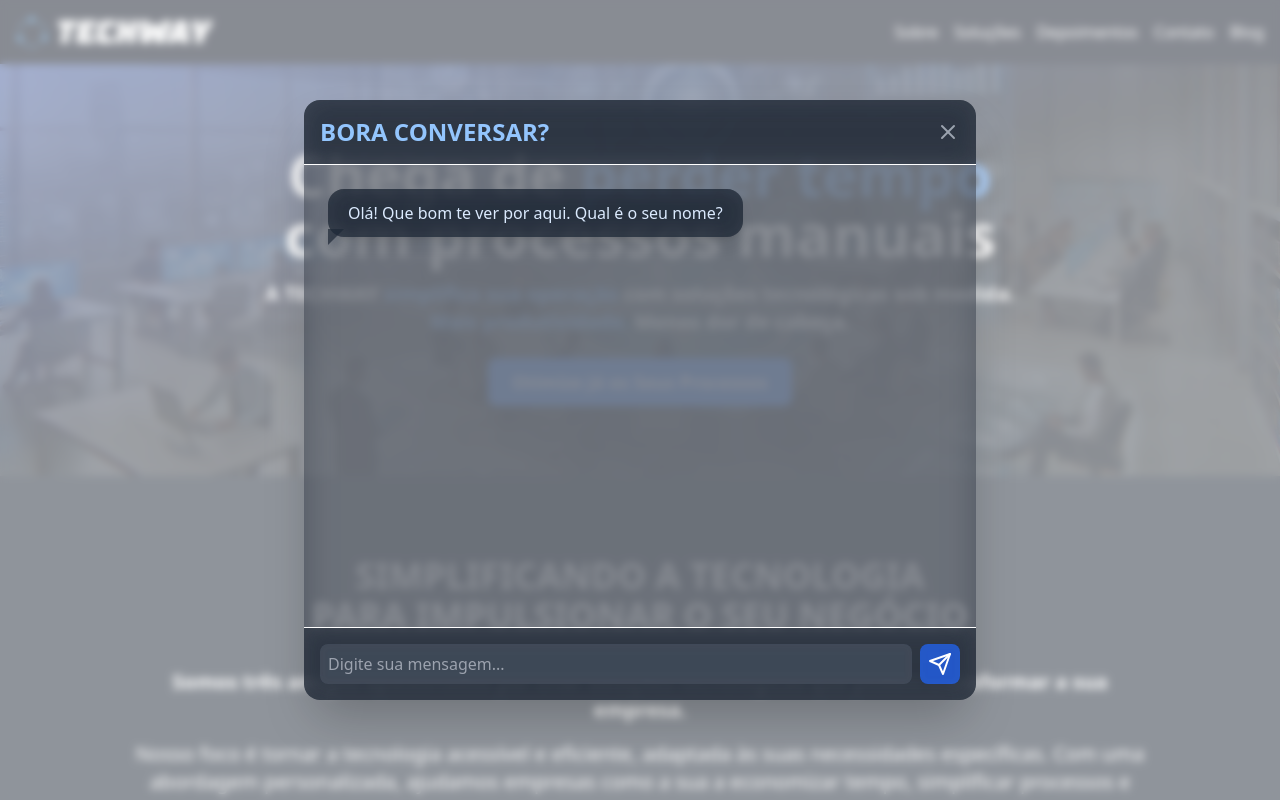
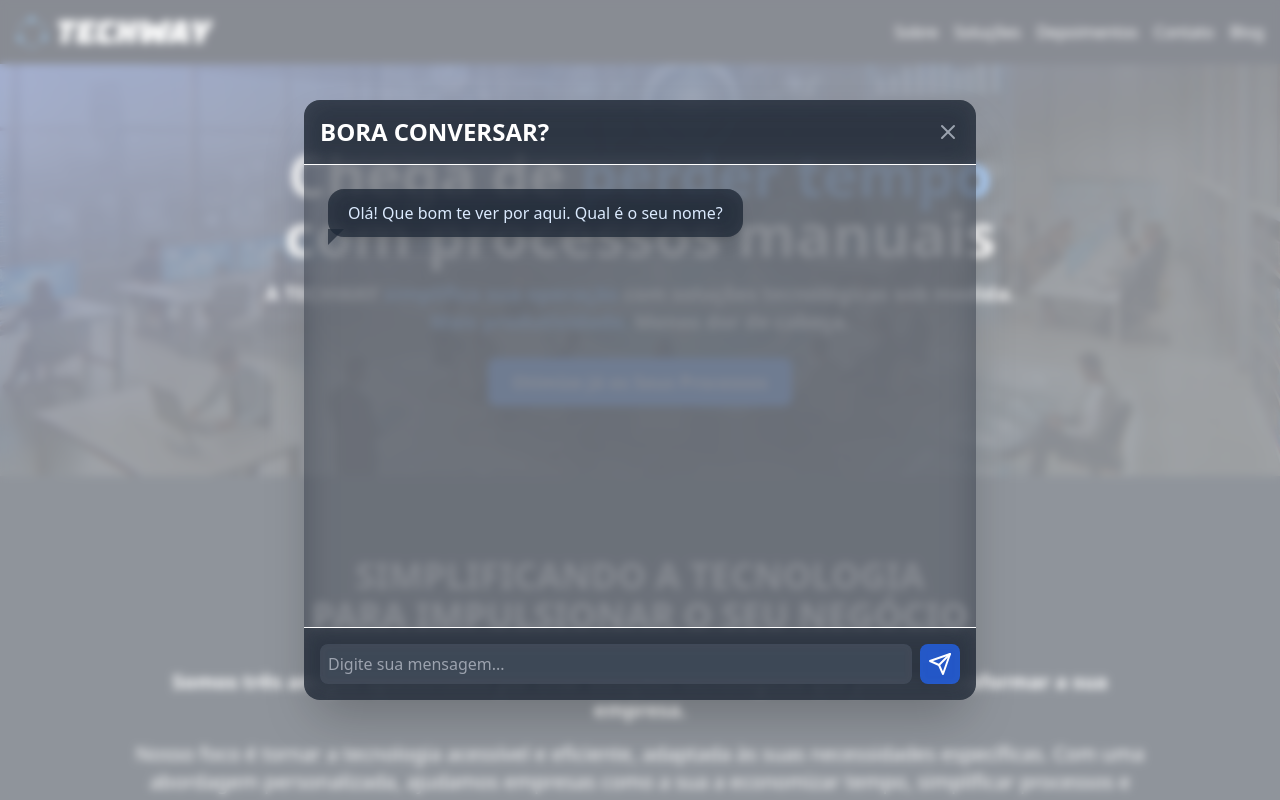
Before and after one commit to Techwayteam/techway-site, a Next.js app: page / in a window 1280 px wide. Both pictures are taken after a click on the button "Fale Conosco". Shown: the top 800 px of the page. Built offline with nearby package versions, Linux system fonts and the light colour scheme.

Commit message:
Update ContactChat.tsx

```diff
--- a/components/ContactChat.tsx
+++ b/components/ContactChat.tsx
@@ -134,7 +134,7 @@
     <div className="fixed inset-0 bg-white bg-opacity-50 backdrop-blur-sm flex items-center justify-center z-50">
       <div className="bg-gray-900 bg-opacity-50 backdrop-blur-lg w-full max-w-2xl h-3/4 rounded-2xl shadow-2xl flex flex-col overflow-hidden">
         <div className="p-4 border-b border-white flex justify-between items-center bg-gray-800 bg-opacity-50 backdrop-blur-md">
-          <h2 className="text-2xl font-bold text-blue-300">BORA CONVERSAR?</h2>
+          <h2 className="text-2xl font-bold text-white">BORA CONVERSAR?</h2>
           <button
             onClick={() => setIsExiting(true)}
             className="text-gray-400 hover:text-red-500 transition-colors duration-300"
```
